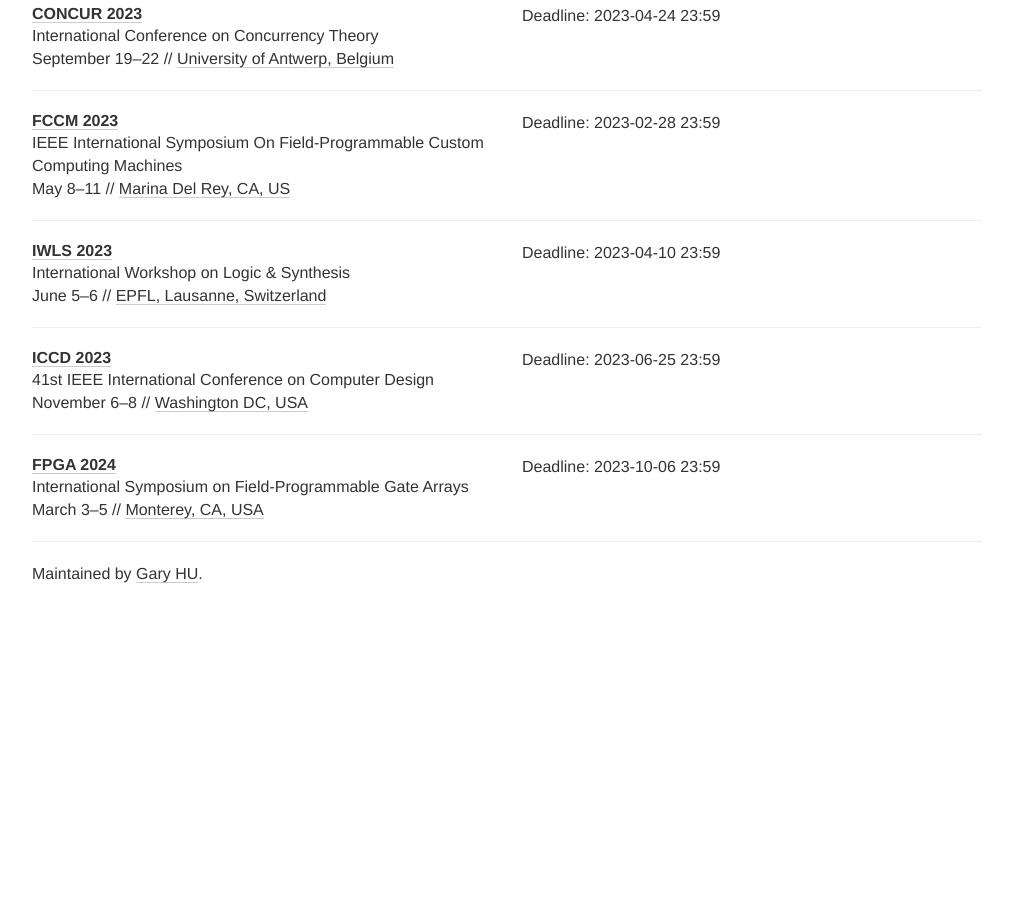
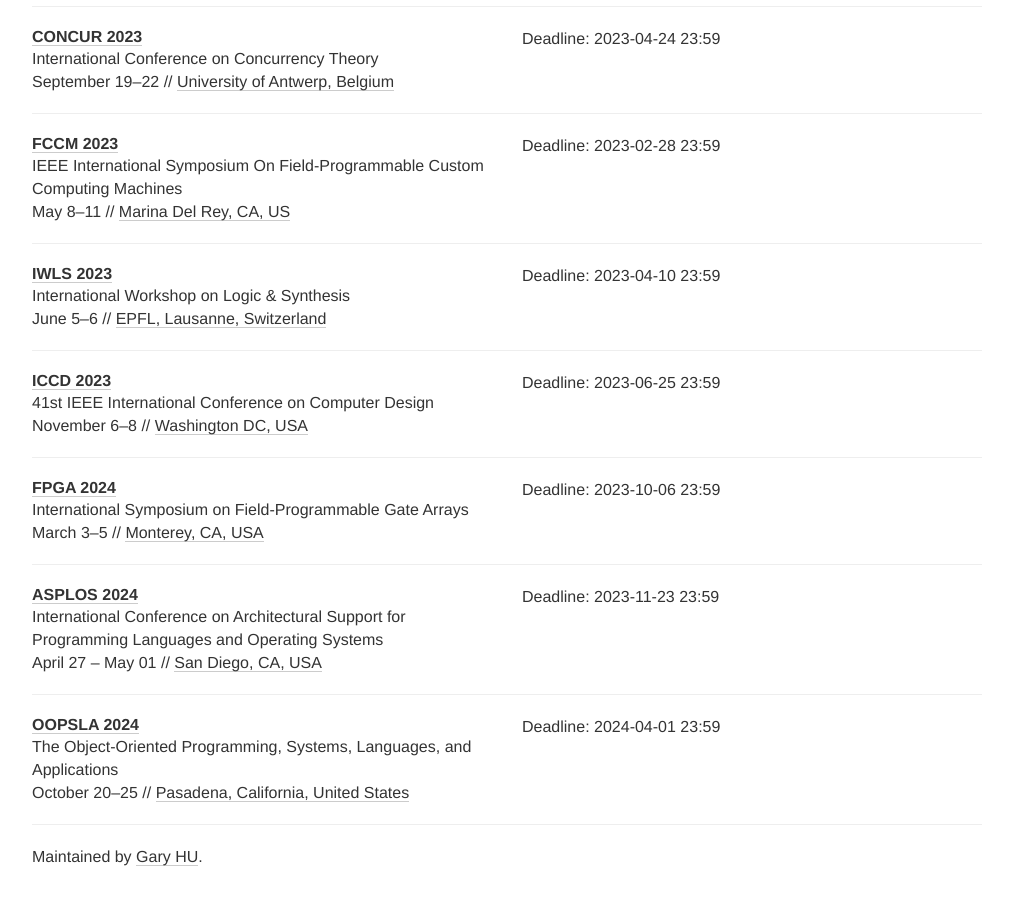
Before and after one commit to Gy-Hu/EDA_FV_conference_deadline, a Jekyll site: the page built from index.html, in a window 1280 px wide and 900 px high, scrolled down 2738 px. Shown: the whole window, without its empty margins (133-1146 px from the left). Built offline with Jekyll 4.4.1, drawn with Linux system fonts in a browser that asks for light colours; nearby versions of some CDN libraries; comment, search, counter and statistics services are not loaded; before the commit the page ends 3355 px from its top, so only the background shows below that; some of the changed text lies outside the part shown.

Commit message:
update ASPLOS, OOPSLA

```diff
--- a/_data/conferences.yml
+++ b/_data/conferences.yml
@@ -233,3 +233,21 @@
   deadline: ["2023-10-06 23:59"]
   place: Monterey, CA, USA
   tags: [EDA]
+
+- name: ASPLOS
+  year: 2024
+  date: "April 27 - May 01"
+  description: International Conference on Architectural Support for Programming Languages and Operating Systems
+  link: https://www.asplos-conference.org/
+  deadline: ["2023-11-23 23:59"]
+  place: San Diego, CA, USA
+  tags: [PL]
+
+- name: OOPSLA
+  year: 2024
+  date: October 20-25
+  description: The Object-Oriented Programming, Systems, Languages, and Applications
+  link: https://2024.splashcon.org/track/splash-2024-oopsla#Call-for-Papers
+  deadline: ["2024-04-01 23:59"]
+  place: Pasadena, California, United States
+  tags: [PL]
--- a/_data/types.yml
+++ b/_data/types.yml
@@ -11,3 +11,5 @@
   tag: CS
 - name: Planning
   tag: PG
+- name: Programming Languages
+  tag: PL
```
